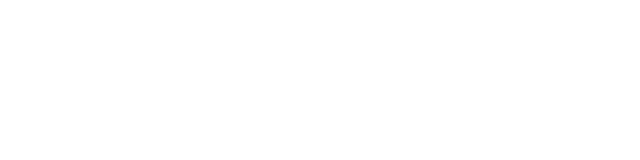
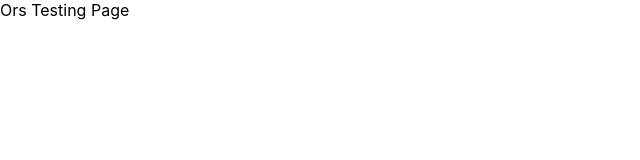
Before and after one commit to JordanAlexanderIT/itc-battleship-fe, a React (Create React App) app: page /ors in a window 1280 px wide. Before the commit this address had no page. Shown: the top 160 px of the page, without its empty margins (0-640 px from the left). Built offline with nearby package versions, Linux system fonts and the light colour scheme.

Commit message:
Creates a testing page for myself

```diff
--- /dev/null
+++ b/src/Ors/OrsTestingPage.jsx
@@ -0,0 +1,5 @@
+function OrsTestingPage() {
+    return <div>Ors Testing Page</div>;
+}
+
+export default OrsTestingPage;
--- a/src/index.js
+++ b/src/index.js
@@ -8,6 +8,7 @@
 import About from "./Components/About";
 import Profile from "./Components/Profile";
 import Admin from "./Components/Admin";
+import OrsTestingPage from "./Ors/OrsTestingPage.jsx";
 
 ReactDOM.render(
   <React.StrictMode>
@@ -20,6 +21,7 @@
           <Route path="profile" element={<Profile />} />
           <Route path="admin" element={<Admin />} />
         </Route>
+        <Route path="ors" element={<OrsTestingPage />} />
       </Routes>
     </Router>
   </React.StrictMode>,
```
